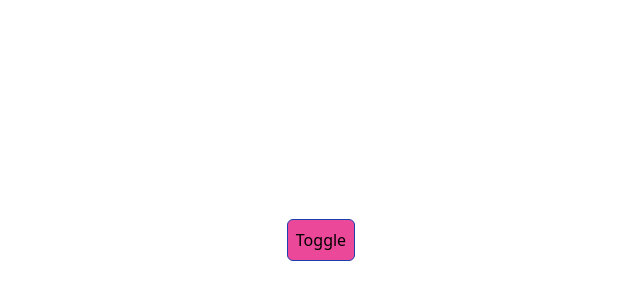
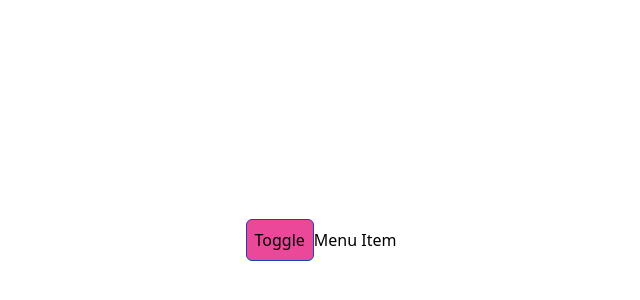
Before and after one commit to alif819015/test-react-project, a React (Vite) app: page / in a window 1280 px wide. Shown: the part 192-492 px from the top of the page, without its empty margins (319-959 px from the left). Built offline with nearby package versions, Linux system fonts and the light colour scheme.

Commit message:
check Component Based Provider Pattern

```diff
--- a/src/App.tsx
+++ b/src/App.tsx
@@ -1,7 +1,8 @@
 // import { useState } from "react";
 import { useContext } from "react";
 import "./App.css";
-import { ThemContext } from "./context/ThemeProvider";
+import { TThemContext, ThemContext } from "./context/ThemeProvider";
+import { MenuItem, MenuList } from "./components/Menu";
 // import UseRefExample from "./pages/UseRefExample";
 // import UseEffectExamople from "./pages/UseEffectExamople";
 // import FormExample from "./pages/FormExample";
@@ -9,16 +10,30 @@ import { ThemContext } from "./context/ThemeProvider";
 // import UseReducerExample from "./pages/UseReducerExample";
 function App() {
   // const [counter, setCounter] = useState(0);
-  const { dark, setDark } = useContext(ThemContext);
-  console.log(dark)
+  const { dark, setDark } = useContext(ThemContext) as TThemContext;
+  console.log(dark);
   return (
-    <div className={`h-screen w-full flex justify-center items-center ${dark? 'bg-black': 'bg-white'}`}>
+    <div
+      className={`h-screen w-full flex justify-center items-center ${
+        dark ? "bg-black" : "bg-white"
+      }`}
+    >
       {/* <UseStateExample counter={counter} setCounter={setCounter}/> */}
       {/* <UseReducerExample></UseReducerExample> */}
       {/* <FormExample></FormExample> */}
       {/* <UseEffectExamople></UseEffectExamople> */}
       {/* <UseRefExample></UseRefExample> */}
-      <button className={`border border-blue-800 p-2 rounded-md ${dark? 'bg-purple-600':'bg-pink-500'}`} onClick={()=> setDark(!dark)}>Toggle</button>
+      <button
+        className={`border border-blue-800 p-2 rounded-md ${
+          dark ? "bg-purple-600" : "bg-pink-500"
+        }`}
+        onClick={() => setDark(!dark)}
+      >
+        Toggle
+      </button>
+      <MenuList>
+        <MenuItem></MenuItem>
+      </MenuList>
     </div>
   );
 }
--- /dev/null
+++ b/src/components/Menu.tsx
@@ -0,0 +1,16 @@
+import { createContext, useContext } from "react";
+
+export const MenuContext= createContext(null)
+export const MenuList = ({children}) => {
+    return (
+        <MenuContext.Provider value={{theme: 'Dark'}}>
+            <ul>{children}</ul>
+        </MenuContext.Provider>
+    );
+};
+
+export const MenuItem = ()=>{
+    const {theme} = useContext(MenuContext)
+    console.log(theme)
+return <div>Menu Item</div>
+}
--- a/src/context/ThemeProvider.tsx
+++ b/src/context/ThemeProvider.tsx
@@ -1,6 +1,6 @@
 import { ReactNode, createContext, useState } from "react";
 
-type TThemContext = {
+export type TThemContext = {
   dark: boolean;
   setDark: React.Dispatch<React.SetStateAction<boolean>>;
 };
```
